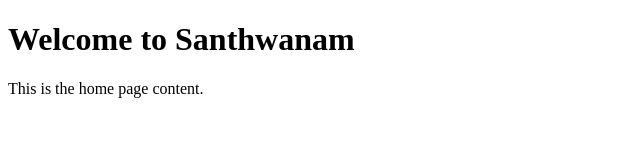
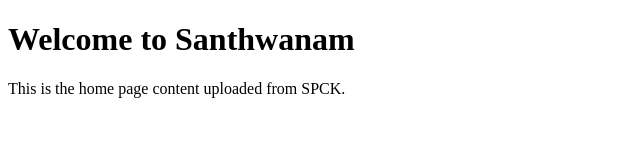
Before and after one commit to GokulKrishnanS/MyApp, a plain HTML site: page Events/events.html in a window 1280 px wide. Shown: the whole page, without its empty margins (0-640 px from the left). Drawn offline with Linux system fonts and the light colour scheme.

Commit message:
update events.html

```diff
--- a/Events/events.html
+++ b/Events/events.html
@@ -7,6 +7,7 @@
 </head>
 <body>
 	<h1>Welcome to Santhwanam</h1>
-	<p>This is the home page content.</p>
+	<p>This is the home page content uploaded from SPCK.
+	</p>
 </body>
 </html>
```
